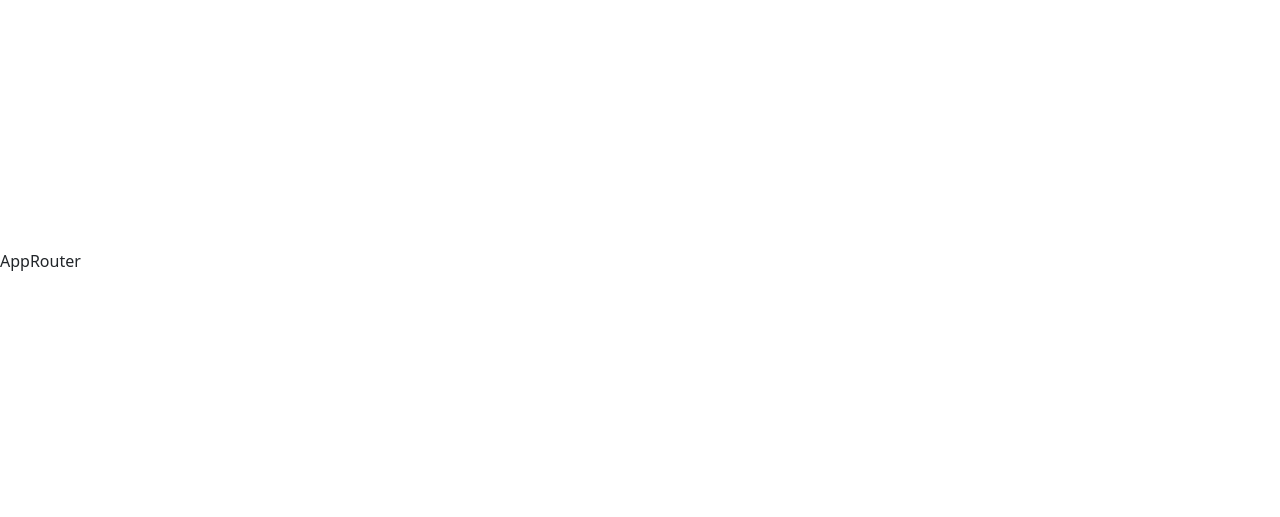
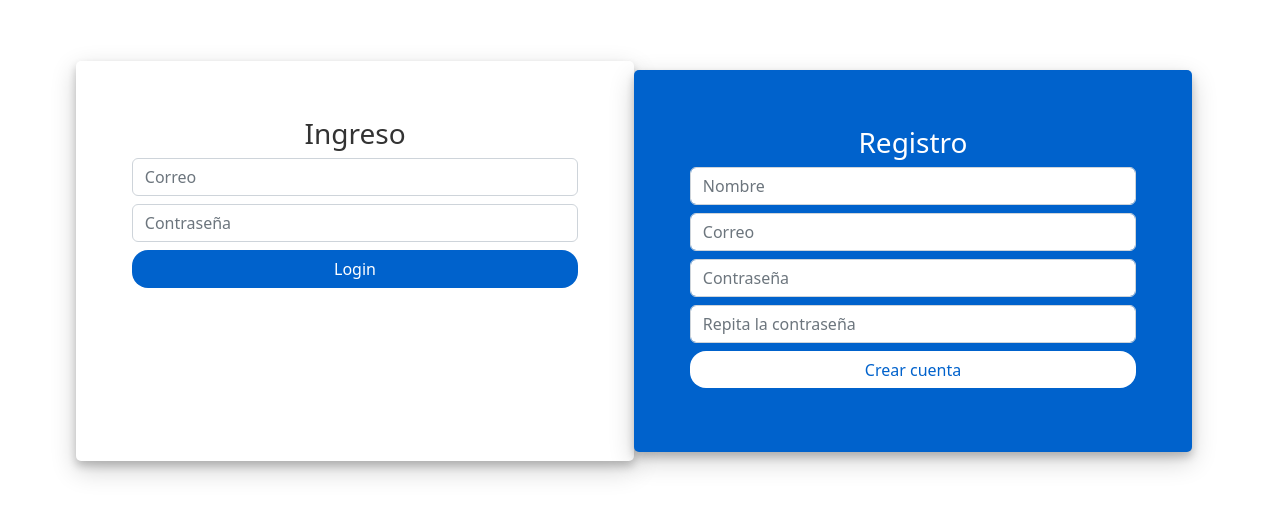
Before and after one commit to Macamescobar/Calendar-App, a React (Vite) app: page /auth in a window 1280 px wide. Shown: the part 139-656 px from the top of the page. Built offline with nearby package versions, Linux system fonts and the light colour scheme.

Commit message:
add login page

```diff
--- a/index.html
+++ b/index.html
@@ -6,8 +6,8 @@
   <link rel="icon" type="image/svg+xml" href="/vite.svg" />
   <meta name="viewport" content="width=device-width, initial-scale=1.0" />
   <title> Calendar App </title>
-  <link href="https://cdn.jsdelivr.net/npm/bootstrap@5.3.0-alpha1/dist/css/bootstrap.min.css" rel="stylesheet"
-    integrity="sha384-GLhlTQ8iRABdZLl6O3oVMWSktQOp6b7In1Zl3/Jr59b6EGGoI1aFkw7cmDA6j6gD" crossorigin="anonymous">
+  <link href="https://cdn.jsdelivr.net/npm/bootstrap@5.2.0-beta1/dist/css/bootstrap.min.css" rel="stylesheet" integrity="sha384-0evHe/X+R7YkIZDRvuzKMRqM+OrBnVFBL6DOitfPri4tjfHxaWutUpFmBp4vmVor" crossorigin="anonymous">
+  <link rel="stylesheet" href="https://cdnjs.cloudflare.com/ajax/libs/font-awesome/6.1.1/css/all.min.css" integrity="sha512-KfkfwYDsLkIlwQp6LFnl8zNdLGxu9YAA1QvwINks4PhcElQSvqcyVLLD9aMhXd13uQjoXtEKNosOWaZqXgel0g==" crossorigin="anonymous" referrerpolicy="no-referrer" />
 </head>
 
 <body>
--- a/src/CalendarApp.jsx
+++ b/src/CalendarApp.jsx
@@ -1,9 +1,10 @@
+import { BrowserRouter } from "react-router-dom";
 import { AppRouter } from "./router";
 
 export const CalendarApp = () => {
   return (
-    <>
-        <AppRouter/>
-    </>
+    <BrowserRouter>
+      <AppRouter/>
+    </BrowserRouter>
   )
 }
--- /dev/null
+++ b/src/auth/index.js
@@ -0,0 +1,2 @@
+
+export * from './pages/LoginPage';
--- /dev/null
+++ b/src/auth/pages/LoginPage.css
@@ -0,0 +1,60 @@
+.container {
+  width: 100vw;
+  display: flex;
+  flex-direction: row;
+  justify-content: center;
+  align-items: center;
+  margin-left: 4rem;
+}
+
+.login-form-1 {
+  border-radius: 5px;
+  box-shadow: 0 5px 8px 0 rgba(0, 0, 0, 0.2), 0 9px 26px 0 rgba(0, 0, 0, 0.19);
+  padding: 5%;
+  width: 50%;
+  height: 25rem;
+
+}
+.login-form-1 h3 {
+  text-align: center;
+  color: #333;
+}
+.login-form-2 {
+  border-radius: 5px;
+  box-shadow: 0 5px 8px 0 rgba(0, 0, 0, 0.2), 0 9px 26px 0 rgba(0, 0, 0, 0.19);
+  padding: 5%;
+  background: #0062cc;
+  width: 50%;
+}
+.login-form-2 h3 {
+  text-align: center;
+  color: #fff;
+}
+.login-container form {
+  padding: 10%;
+}
+.btnSubmit {
+  width: 100%;
+  border-radius: 1rem;
+  padding: 1.5%;
+  border: none;
+  cursor: pointer;
+}
+.login-form-1 .btnSubmit {
+  color: #fff;
+  background-color: #0062cc;
+}
+.login-form-2 .btnSubmit {
+  background-color: #fff;
+  color: #0062cc;
+}
+.login-form-2 .ForgetPwd {
+  color: #fff;
+  font-weight: 600;
+  text-decoration: none;
+}
+.login-form-1 .ForgetPwd {
+  color: #0062cc;
+  font-weight: 600;
+  text-decoration: none;
+}
--- a/src/auth/pages/LoginPage.jsx
+++ b/src/auth/pages/LoginPage.jsx
@@ -1,6 +1,57 @@
+import "./LoginPage.css";
 
 export const LoginPage = () => {
   return (
-    <div>LoginPage</div>
-  )
-}
+    <div className="container">
+      <div className="col-md-6 login-form-1">
+        <h3>Ingreso</h3>
+        <form>
+          <div className="form-group mb-2">
+            <input type="text" className="form-control" placeholder="Correo" />
+          </div>
+          <div className="form-group mb-2">
+            <input
+              type="password"
+              className="form-control"
+              placeholder="Contraseña"
+            />
+          </div>
+          <div className="form-group mb-2">
+            <input type="submit" className="btnSubmit" value="Login" />
+          </div>
+        </form>
+      </div>
+
+      <div className="col-md-6 login-form-2">
+        <h3>Registro</h3>
+        <form>
+          <div className="form-group mb-2">
+            <input type="text" className="form-control" placeholder="Nombre" />
+          </div>
+          <div className="form-group mb-2">
+            <input type="email" className="form-control" placeholder="Correo" />
+          </div>
+          <div className="form-group mb-2">
+            <input
+              type="password"
+              className="form-control"
+              placeholder="Contraseña"
+            />
+          </div>
+
+          <div className="form-group mb-2">
+            <input
+              type="password"
+              className="form-control"
+              placeholder="Repita la contraseña"
+            />
+          </div>
+
+          <div className="form-group mb-2">
+            <input type="submit" className="btnSubmit" value="Crear cuenta" />
+          </div>
+        </form>
+      </div>
+    </div>
+  );
+};
--- /dev/null
+++ b/src/calendar/index.js
@@ -0,0 +1,2 @@
+
+export * from "./pages/CalendarPage";
--- a/src/router/AppRouter.jsx
+++ b/src/router/AppRouter.jsx
@@ -1,6 +1,21 @@
+import { Navigate, Route, Routes } from "react-router-dom"
+import { LoginPage } from "../auth";
+import { CalendarPage } from "../calendar";
 
 export const AppRouter = () => {
+
+  const authStatus = 'not-authenticated';
+
   return (
-    <div>AppRouter</div>
+    <Routes>
+      {
+        ( authStatus === 'not-authenticated' )
+        ? <Route path="/auth/*" element={ <LoginPage/> }/>
+        : <Route path="/*" element={ <CalendarPage/> }/>
+      }
+
+      <Route path="/*" element={ <Navigate to="/auth/login"/> }/>
+
+    </Routes>
   )
 }
```
